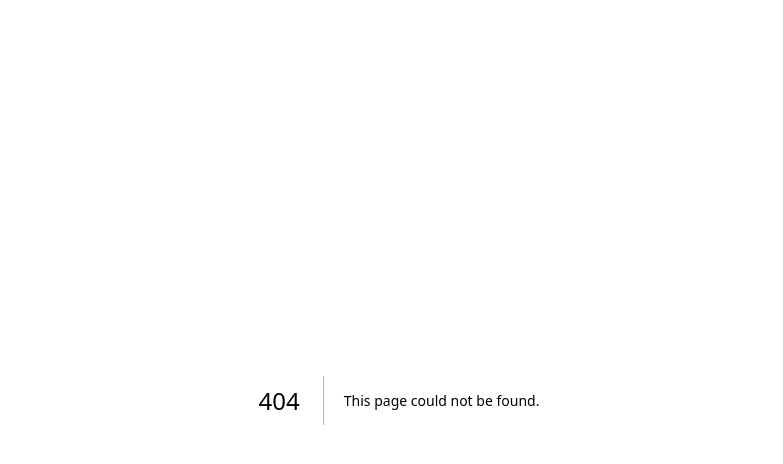
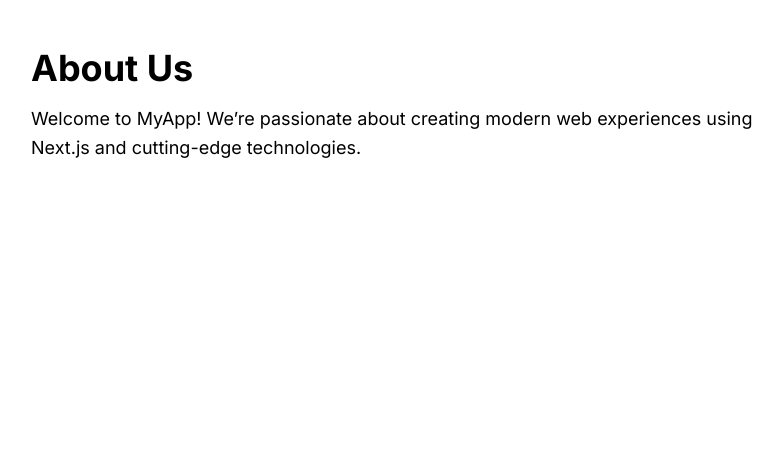
Before and after one commit to ajmikallu/nextjs-dashboard, a Next.js app: page /about in a window 1280 px wide. Before the commit this address had no page. Shown: the top 464 px of the page, without its empty margins (241-1024 px from the left). Built offline with nearby package versions, Linux system fonts and the light colour scheme; a web font is replaced by a local one.

Commit message:
Add robot.txt and sitemap

```diff
--- /dev/null
+++ b/app/about/page.tsx
@@ -0,0 +1,11 @@
+export default function AboutPage() {
+  return (
+    <main className="max-w-3xl mx-auto py-12 px-4">
+      <h1 className="text-4xl font-bold mb-4">About Us</h1>
+      <p className="text-lg leading-relaxed">
+        Welcome to MyApp! We’re passionate about creating modern web experiences
+        using Next.js and cutting-edge technologies.
+      </p>
+    </main>
+  );
+}
--- /dev/null
+++ b/app/sitemap.ts
@@ -0,0 +1,22 @@
+import { MetadataRoute } from 'next'
+
+export default async function sitemap(): Promise<MetadataRoute.Sitemap> {
+    const baseUrl = process.env.NEXT_PUBLIC_BASE_URL || 'http://localhost:3000'
+
+    // Static routes that don't require authentication
+    const routes = [
+        {
+            url: baseUrl,
+            lastModified: new Date(),
+            changeFrequency: 'monthly' as const,
+            priority: 1,
+        },
+        {
+            url: `${baseUrl}/login`,
+            lastModified: new Date(),
+            changeFrequency: 'monthly' as const,
+            priority: 0.5,
+        },
+    ]
+    return [...routes]
+}
```
Also changed, not shown: app/blog/page.tsx (added), public/robots.txt (added).
